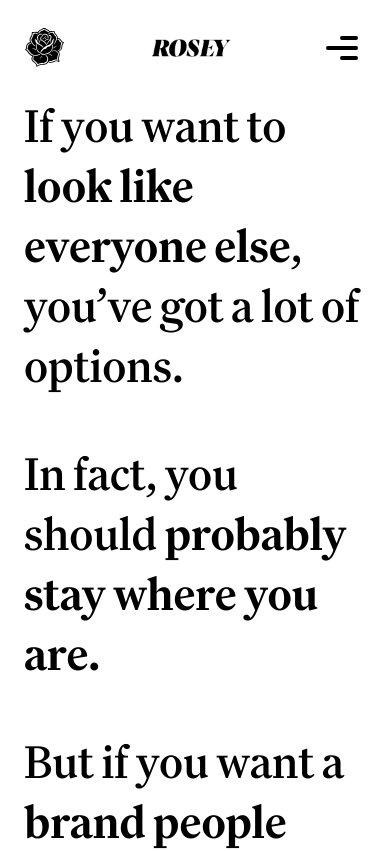
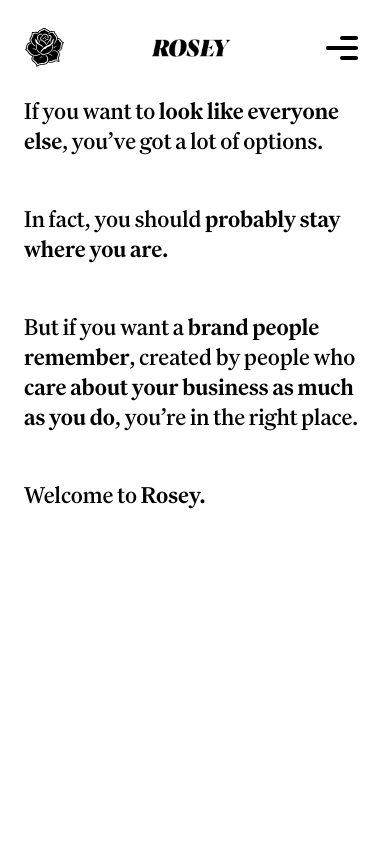
Before and after one commit to cdendy/rosey_main_site, a Next.js app: page / in a window 390 px wide. Shown: the top 851 px of the page. Built offline with nearby package versions, Linux system fonts and the light colour scheme.

Commit message:
Improve responsive text sizing for mobile devices

```diff
--- a/src/app/about/page.tsx
+++ b/src/app/about/page.tsx
@@ -21,7 +21,7 @@
       <Menu isOpen={isMenuOpen} onMenuClose={handleMenuClose} />
       <main className="page-content pt-24 sm:pt-32 px-6 sm:px-12 md:px-24 lg:px-36 xl:px-0">
         <div className="max-w-4xl xl:max-w-screen-xl mx-auto">
-          <h1 className="text-5xl sm:text-6xl font-bold">About</h1>
+          <h1 className="text-3xl sm:text-4xl md:text-5xl lg:text-6xl font-bold">About</h1>
         </div>
       </main>
     </div>
--- a/src/app/contact/page.tsx
+++ b/src/app/contact/page.tsx
@@ -21,7 +21,7 @@
       <Menu isOpen={isMenuOpen} onMenuClose={handleMenuClose} />
       <main className="page-content pt-24 sm:pt-32 px-6 sm:px-12 md:px-24 lg:px-36 xl:px-0">
         <div className="max-w-4xl xl:max-w-screen-xl mx-auto">
-          <h1 className="text-5xl sm:text-6xl font-bold">Contact</h1>
+          <h1 className="text-3xl sm:text-4xl md:text-5xl lg:text-6xl font-bold">Contact</h1>
         </div>
       </main>
     </div>
--- a/src/app/page.tsx
+++ b/src/app/page.tsx
@@ -21,16 +21,16 @@
       <Menu isOpen={isMenuOpen} onMenuClose={handleMenuClose} />
       <main className="page-content pt-24 sm:pt-32 px-6 sm:px-12 md:px-24 lg:px-36 xl:px-0">
         <div className="max-w-4xl xl:max-w-screen-xl mx-auto space-y-12 sm:space-y-16 xl:grid xl:grid-cols-12 xl:gap-x-8">
-          <p className="text-5xl sm:text-6xl !leading-tight xl:col-span-12">
+          <p className="text-2xl sm:text-3xl md:text-4xl lg:text-5xl xl:text-6xl !leading-tight xl:col-span-12">
             If you want to <span className="font-bold">look like everyone else</span>, you’ve got a lot of options.
           </p>
-          <p className="text-5xl sm:text-6xl !leading-tight xl:col-span-12">
+          <p className="text-2xl sm:text-3xl md:text-4xl lg:text-5xl xl:text-6xl !leading-tight xl:col-span-12">
             In fact, you should <span className="font-bold">probably stay where you are.</span>
           </p>
-          <p className="text-5xl sm:text-6xl !leading-tight xl:col-span-12">
+          <p className="text-2xl sm:text-3xl md:text-4xl lg:text-5xl xl:text-6xl !leading-tight xl:col-span-12">
             But if you want a <span className="font-bold">brand people remember</span>, created by people who <span className="font-bold">care about your business as much as you do</span>, you’re in the right place.
           </p>
-          <p className="text-5xl sm:text-6xl !leading-tight xl:col-span-12">
+          <p className="text-2xl sm:text-3xl md:text-4xl lg:text-5xl xl:text-6xl !leading-tight xl:col-span-12">
             Welcome to <span className="font-bold">Rosey.</span>
           </p>
         </div>
--- a/src/app/work/page.tsx
+++ b/src/app/work/page.tsx
@@ -21,7 +21,7 @@
       <Menu isOpen={isMenuOpen} onMenuClose={handleMenuClose} />
       <main className="page-content pt-24 sm:pt-32 px-6 sm:px-12 md:px-24 lg:px-36 xl:px-0">
         <div className="max-w-4xl xl:max-w-screen-xl mx-auto">
-          <h1 className="text-5xl sm:text-6xl font-bold">Work</h1>
+          <h1 className="text-3xl sm:text-4xl md:text-5xl lg:text-6xl font-bold">Work</h1>
         </div>
       </main>
     </div>
--- a/src/components/Menu.tsx
+++ b/src/components/Menu.tsx
@@ -40,13 +40,13 @@
       <nav className="pt-[25vh]">
         <ul className="flex flex-col items-center space-y-8">
           <li>
-            <NewTransitionLink href="/about" onClick={onMenuClose} className="text-6xl font-family font-bold relative bg-clip-text text-transparent bg-[linear-gradient(to_right,#D40000_50%,theme(colors.black)_50%)] bg-[length:200%_100%] bg-[position:100%_0] hover:bg-[position:0%_0] transition-all ease-in-out duration-300">About</NewTransitionLink>
+            <NewTransitionLink href="/about" onClick={onMenuClose} className="text-4xl md:text-5xl lg:text-6xl font-family font-bold relative bg-clip-text text-transparent bg-[linear-gradient(to_right,#D40000_50%,theme(colors.black)_50%)] bg-[length:200%_100%] bg-[position:100%_0] hover:bg-[position:0%_0] transition-all ease-in-out duration-300">About</NewTransitionLink>
           </li>
           <li>
-            <NewTransitionLink href="/Work" onClick={onMenuClose} className="text-6xl font-family font-bold relative bg-clip-text text-transparent bg-[linear-gradient(to_right,#D40000_50%,theme(colors.black)_50%)] bg-[length:200%_100%] bg-[position:100%_0] hover:bg-[position:0%_0] transition-all ease-in-out duration-300">Work</NewTransitionLink>
+            <NewTransitionLink href="/Work" onClick={onMenuClose} className="text-4xl md:text-5xl lg:text-6xl font-family font-bold relative bg-clip-text text-transparent bg-[linear-gradient(to_right,#D40000_50%,theme(colors.black)_50%)] bg-[length:200%_100%] bg-[position:100%_0] hover:bg-[position:0%_0] transition-all ease-in-out duration-300">Work</NewTransitionLink>
           </li>
           <li>
-            <NewTransitionLink href="/contact" onClick={onMenuClose} className="text-6xl font-family font-bold relative bg-clip-text text-transparent bg-[linear-gradient(to_right,#D40000_50%,theme(colors.black)_50%)] bg-[length:200%_100%] bg-[position:100%_0] hover:bg-[position:0%_0] transition-all ease-in-out duration-300">Contact</NewTransitionLink>
+            <NewTransitionLink href="/contact" onClick={onMenuClose} className="text-4xl md:text-5xl lg:text-6xl font-family font-bold relative bg-clip-text text-transparent bg-[linear-gradient(to_right,#D40000_50%,theme(colors.black)_50%)] bg-[length:200%_100%] bg-[position:100%_0] hover:bg-[position:0%_0] transition-all ease-in-out duration-300">Contact</NewTransitionLink>
           </li>
         </ul>
       </nav>
```
